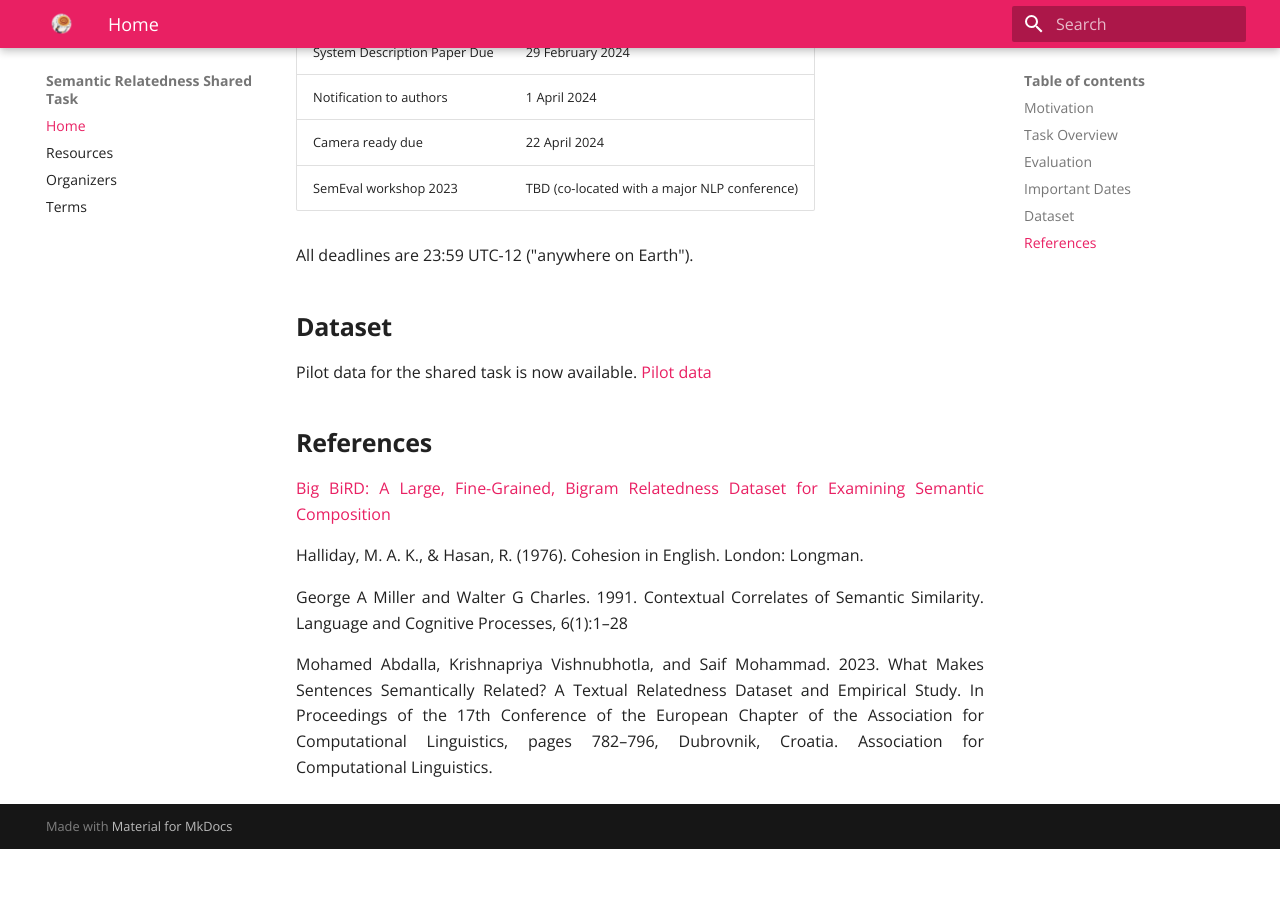
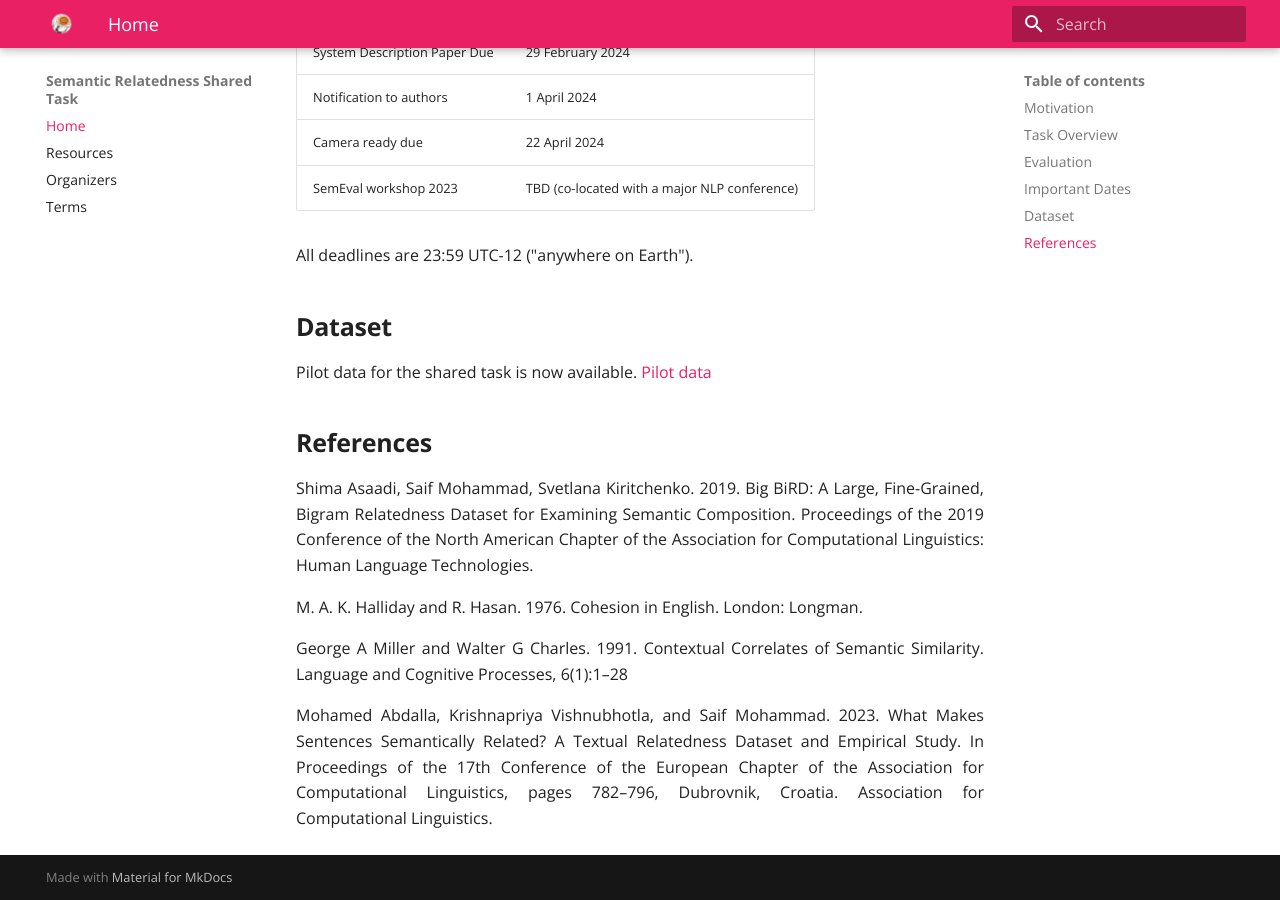
Before and after one commit to semantic-textual-relatedness/semantic-textual-relatedness.github.io, an MkDocs documentation site: the page built from docs/index.md, in a window 1280 px wide and 900 px high, scrolled down 2616 px. Built offline with MkDocs 1.6.1 and Material for MkDocs 9.7.7, drawn with Linux system fonts in a browser that asks for light colours; before the commit the page ends 3465 px from its top, so only the background shows below that.

Commit message:
Update index.md

```diff
--- a/docs/index.md
+++ b/docs/index.md
@@ -103,9 +103,9 @@ Pilot data for the shared task is now available. [Pilot data](https://github.com
 
 
 ## **References**
-[Big BiRD: A Large, Fine-Grained, Bigram Relatedness Dataset for Examining Semantic Composition](https://aclanthology.org/N19-1050/)
+Shima Asaadi, Saif Mohammad, Svetlana Kiritchenko. 2019. Big BiRD: A Large, Fine-Grained, Bigram Relatedness Dataset for Examining Semantic Composition. Proceedings of the 2019 Conference of the North American Chapter of the Association for Computational Linguistics: Human Language Technologies.
 
-Halliday, M. A. K., & Hasan, R. (1976). Cohesion in English. London: Longman.
+M. A. K. Halliday and R. Hasan. 1976. Cohesion in English. London: Longman.
 
 George A Miller and Walter G Charles. 1991. Contextual Correlates of Semantic Similarity. Language and Cognitive Processes, 6(1):1–28
 
```
